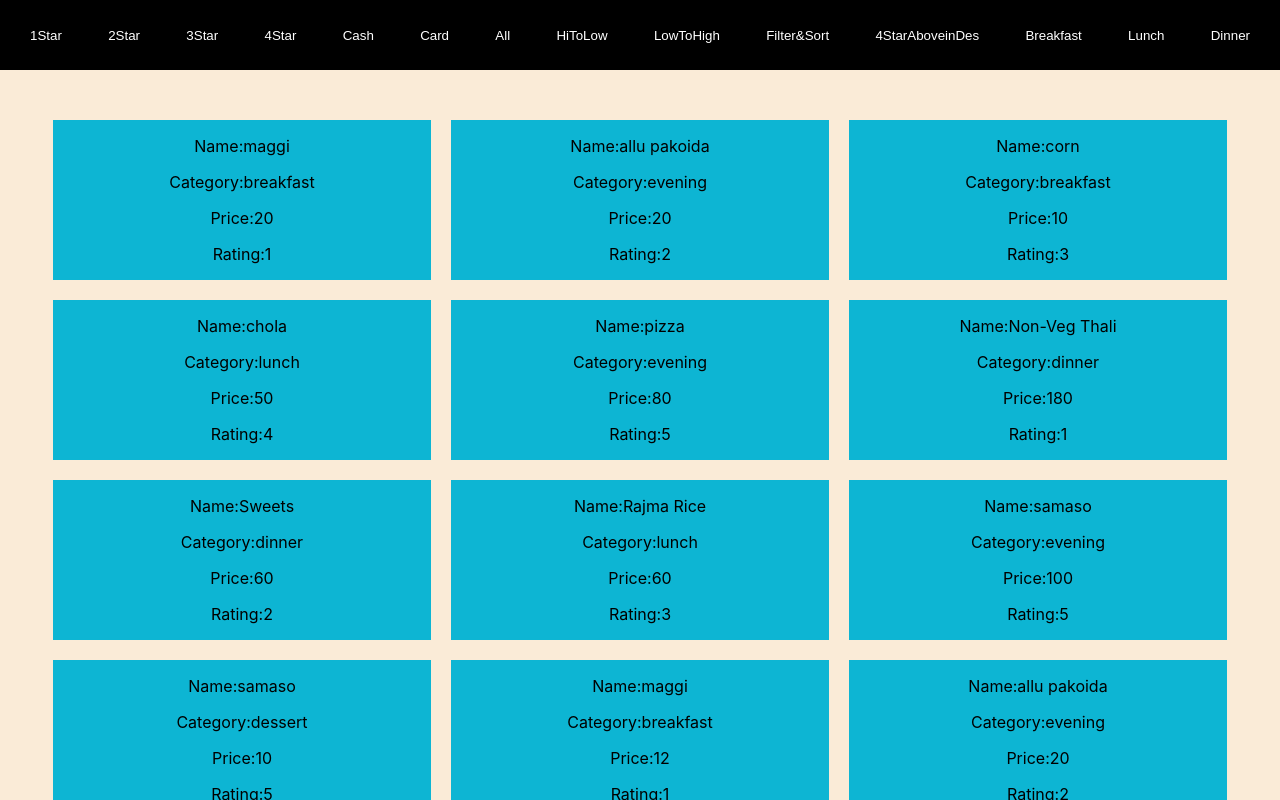
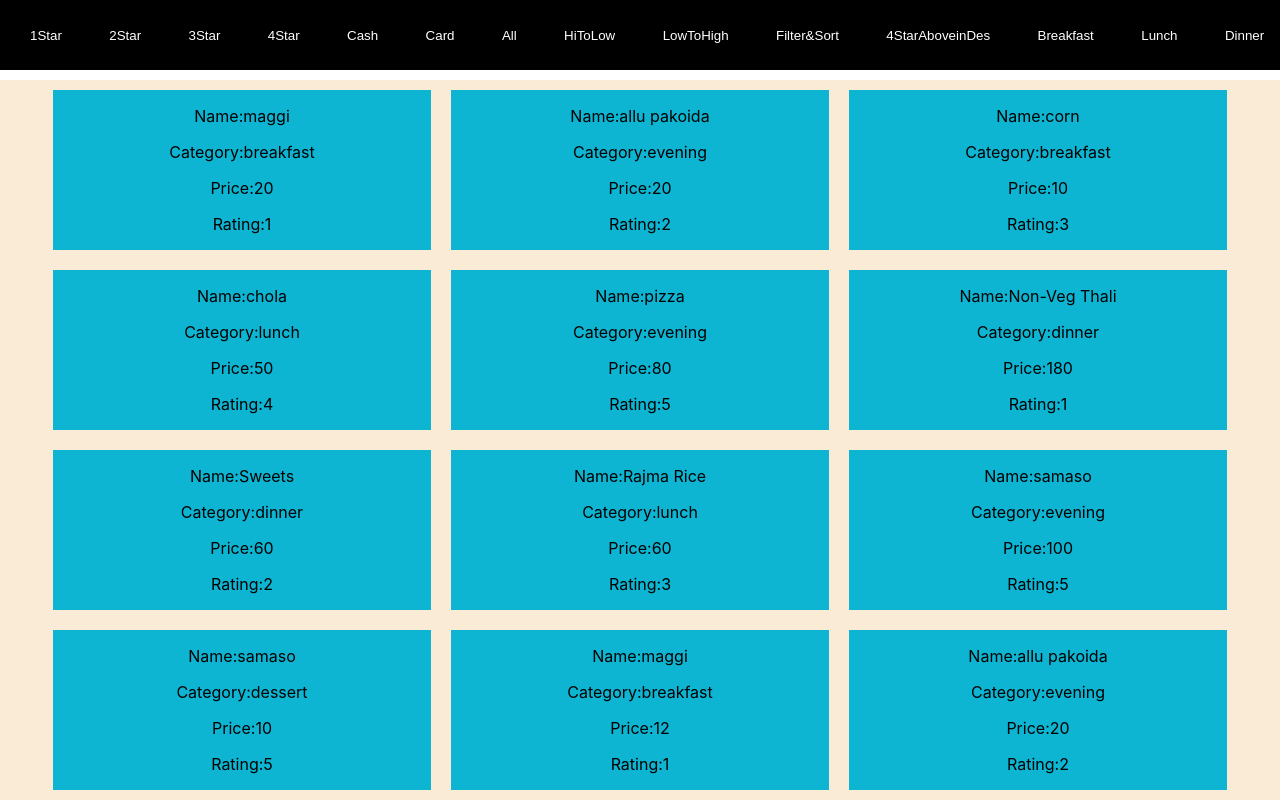
Before and after one commit to shubhamkr0412/Hunger-games, a React (Create React App) app in the folder app/: page / in a window 1280 px wide. Shown: the top 800 px of the page. Built offline with nearby package versions, Linux system fonts and the light colour scheme; the HTML template or start-up script is replaced by a standard one.

Commit message:
made Navbar sticky

```diff
--- a/app/src/App.css
+++ b/app/src/App.css
@@ -8,7 +8,7 @@
 
  align-items: center;
  justify-content: center;
- margin-top: 40px;
+ margin-top: 80px;
 
 
 }
@@ -27,6 +27,9 @@
   align-items: center;
   height: 70px;
   background-color: black;
+  position: fixed;
+  top: 0;
+  width: 98%;
 }
 .back{
  background-color: antiquewhite;
--- a/app/src/components/Restaurant.jsx
+++ b/app/src/components/Restaurant.jsx
@@ -52,7 +52,8 @@ setMenuData(Menu);
   return (
 
     <>
-    <div className='back'><div className='btn' >
+    <div className='back'>
+    <div className='btn' >
 
 <button  onClick={()=>starItem(1)} >1Star</button>
 <button onClick={()=>starItem(2)}>2Star</button>
```
